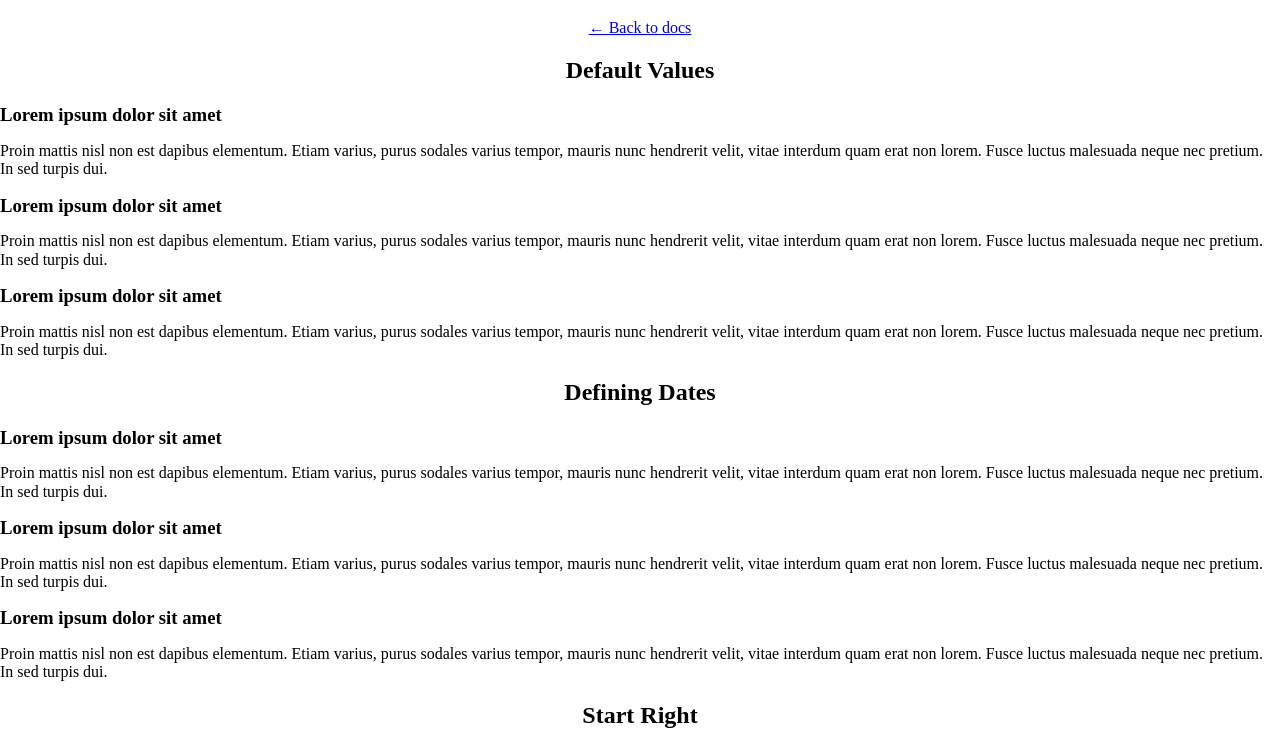
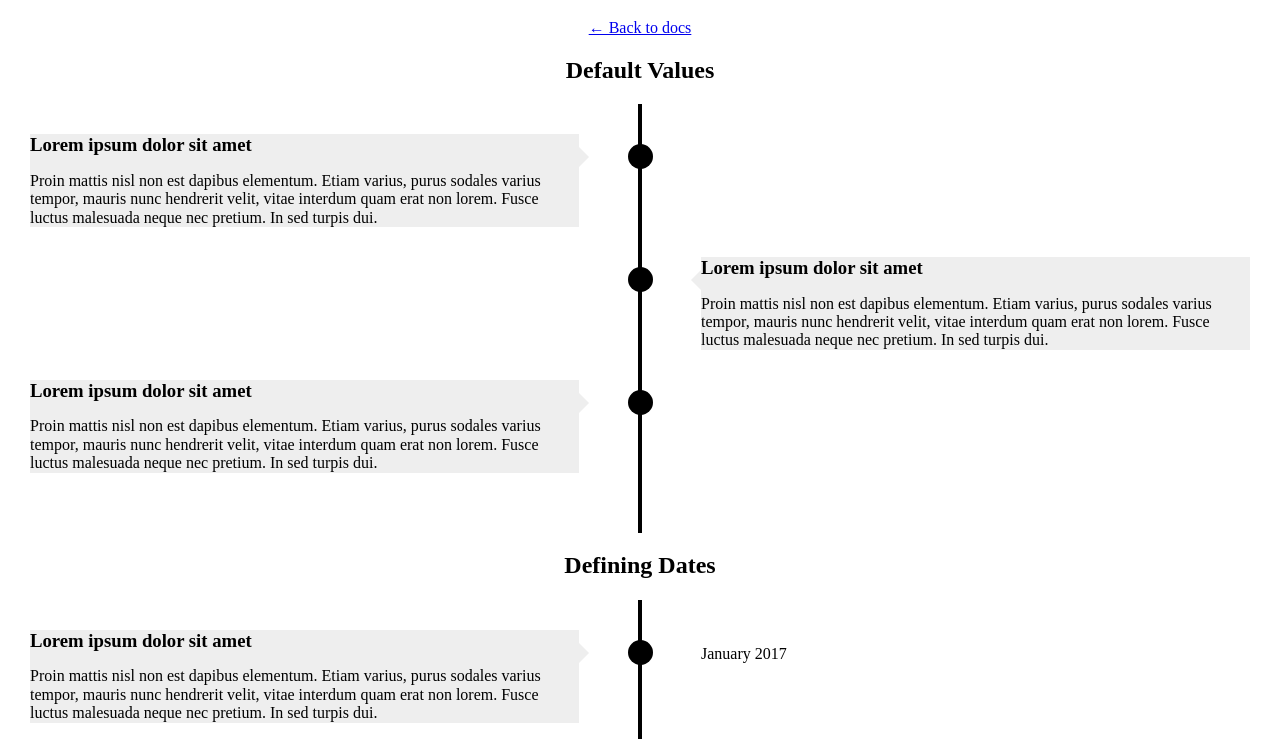
Before and after one commit to RyanFitzgerald/vertical-timeline, a plain HTML site: page demo.html in a window 1280 px wide. Shown: the part 61-800 px from the top of the page. Drawn offline with nearby package versions, Linux system fonts and the light colour scheme.

Commit message:
Update demo.html

```diff
--- a/demo.html
+++ b/demo.html
@@ -182,7 +182,7 @@
     </div>
 </div><!-- End vt6 -->
 <script src="https://ajax.googleapis.com/ajax/libs/jquery/2.2.0/jquery.min.js"></script>
-<script src="js/vertical-timeline.js"></script>
+<script src="js/vertical-timeline.min.js"></script>
 <script>
     $('#vt1').verticalTimeline();
     $('#vt2').verticalTimeline();
```
